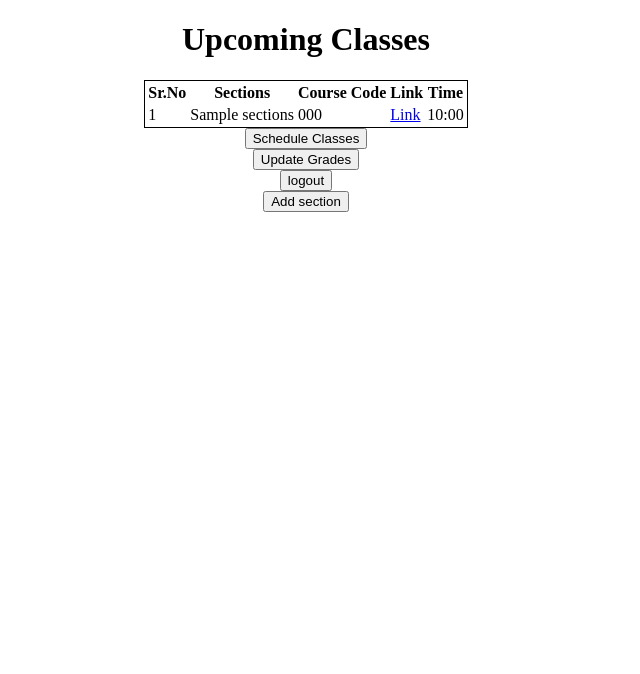
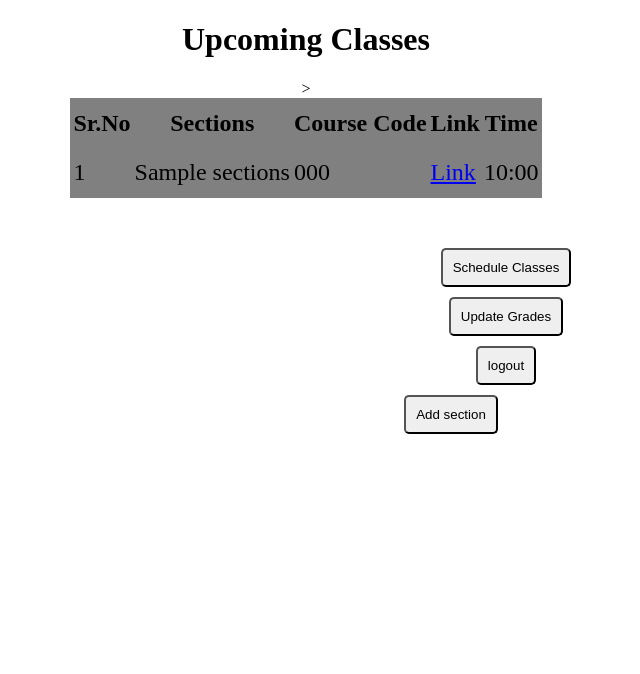
Before and after one commit to MASHOD0/CollegeCourseWare, a Flask app: page /teacher in a window 1280 px wide. Shown: the top 674 px of the page, without its empty margins (334-974 px from the left). Run offline with Flask 2, Linux system fonts and the light colour scheme; the visitor is signed in with stand-in values (Sample User, id 1); a database or web service that is not in the repository returns one stand-in record (values such as "Sample title"); some libraries are stand-ins or nearby versions.

Commit message:
Update teacher.html

```diff
--- a/src/templates/teacher.html
+++ b/src/templates/teacher.html
@@ -3,10 +3,16 @@
 {% block head %}
 {% endblock %}
 {% block content %}
+<body style="margin-left: 70px; text-align: centers;">
+  <style>
+    h1{
+      text-align: center;
+    }
+  </style>
 <h1>
 Upcoming Classes
 </h1>
-<table name = "Classes" style = "border:1px solid black" center = "True">
+<table name = "Classes" style = "border:1px gray; background-color: gray; margin-top: 70px; margin: auto;height: 100px;font-size: x-large;" center = "True">>
   <tr>
     <th>
       Sr.No
@@ -47,16 +53,16 @@ Upcoming Classes
 
 
 <form action="/schedule" class="inline">
-  <button class="float-left submit-button" >Schedule Classes</button>
+  <button class="float-left submit-button" style="border-radius: 5px; text-align: center;margin-left: 400px;margin-top: 50px; padding: 10px;">Schedule Classes</button>
 </form>
 <form action="/grades" class="inline">
-  <button class="float-left submit-button" >Update Grades</button>
+  <button class="float-left submit-button"style="border-radius: 5px; text-align: center;margin-left: 400px;margin-top: 10px;padding: 10px;" >Update Grades</button>
 </form>
 <form action="/logout" class="inline">
-  <button class="float-left submit-button" >logout</button>
+  <button class="float-left submit-button" style="border-radius: 5px; text-align: center;margin-left: 400px;margin-top: 10px; padding: 10px;">logout</button>
 </form>
 <form action="/update" class="inline">
-  <button class="float-left submit-button" >Add section</button>
+  <button class="float-left submit-button"style="border-radius: 5px; text-align: center;margin-left: 290px;margin-top: 10px; padding: 10px;" >Add section</button>
 </form>
 
 {% endblock %}
```
